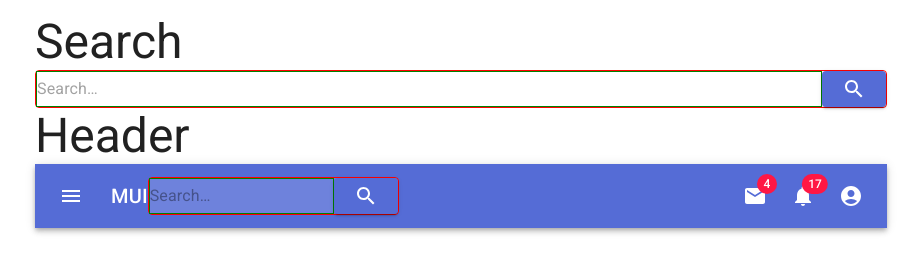
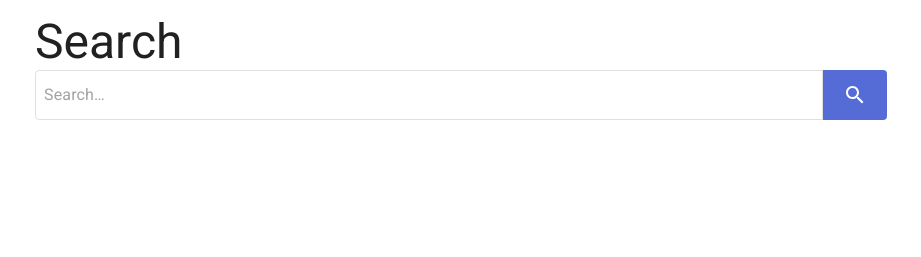
Before and after one commit to sernstberger/acadia, a React (Create React App) app: page / in a window 1280 px wide. Shown: the part 1901-2158 px from the top of the page, without its empty margins (179-1100 px from the left). After the commit the page ends 2053 px from the top, so only its background shows below. Built offline with nearby package versions, Linux system fonts and the light colour scheme.

Commit message:
search looks better

```diff
--- a/src/App.tsx
+++ b/src/App.tsx
@@ -137,10 +137,11 @@ const App = () => {
           Search
         </Typography>
         <Search />
+        {/* <Divider sx={{ marginY: 2 }} />
         <Typography variant="h3" component="h1">
           Header
         </Typography>
-        <Header />
+        <Header /> */}
       </Box>
     </Container>
   );
--- a/src/components/Search/index.tsx
+++ b/src/components/Search/index.tsx
@@ -5,7 +5,6 @@ import SearchIcon from "@mui/icons-material/Search";
 import { Button, Stack } from "@mui/material";
 
 const SearchWrapper = styled(Stack)(({ theme }) => ({
-  border: "1px solid red",
   borderRadius: theme.shape.borderRadius,
   backgroundColor: alpha(theme.palette.common.white, 0.15),
   display: "flex",
@@ -20,8 +19,11 @@ const SearchWrapper = styled(Stack)(({ theme }) => ({
 }));
 
 const StyledInputBase = styled(InputBase)(({ theme }) => ({
-  border: "1px solid green",
+  border: `1px solid ${theme.palette.divider}`,
+  borderTopLeftRadius: theme.shape.borderRadius,
+  borderBottomLeftRadius: theme.shape.borderRadius,
   flex: 1,
+  padding: theme.spacing(1),
   // color: "inherit",
 }));
 
@@ -32,7 +34,10 @@ const Search = () => {
         placeholder="Search…"
         inputProps={{ "aria-label": "search" }}
       />
-      <Button variant="contained">
+      <Button
+        variant="contained"
+        sx={{ borderTopLeftRadius: 0, borderBottomLeftRadius: 0 }}
+      >
         <SearchIcon />
       </Button>
     </SearchWrapper>
--- a/src/theme.ts
+++ b/src/theme.ts
@@ -20,6 +20,11 @@ const theme = createTheme({
         disableRipple: true, // No more ripple, on the whole application 💣!
       },
     },
+    MuiButton: {
+      defaultProps: {
+        disableElevation: true,
+      },
+    },
     MuiCard: {
       defaultProps: {
         elevation: 0,
```
